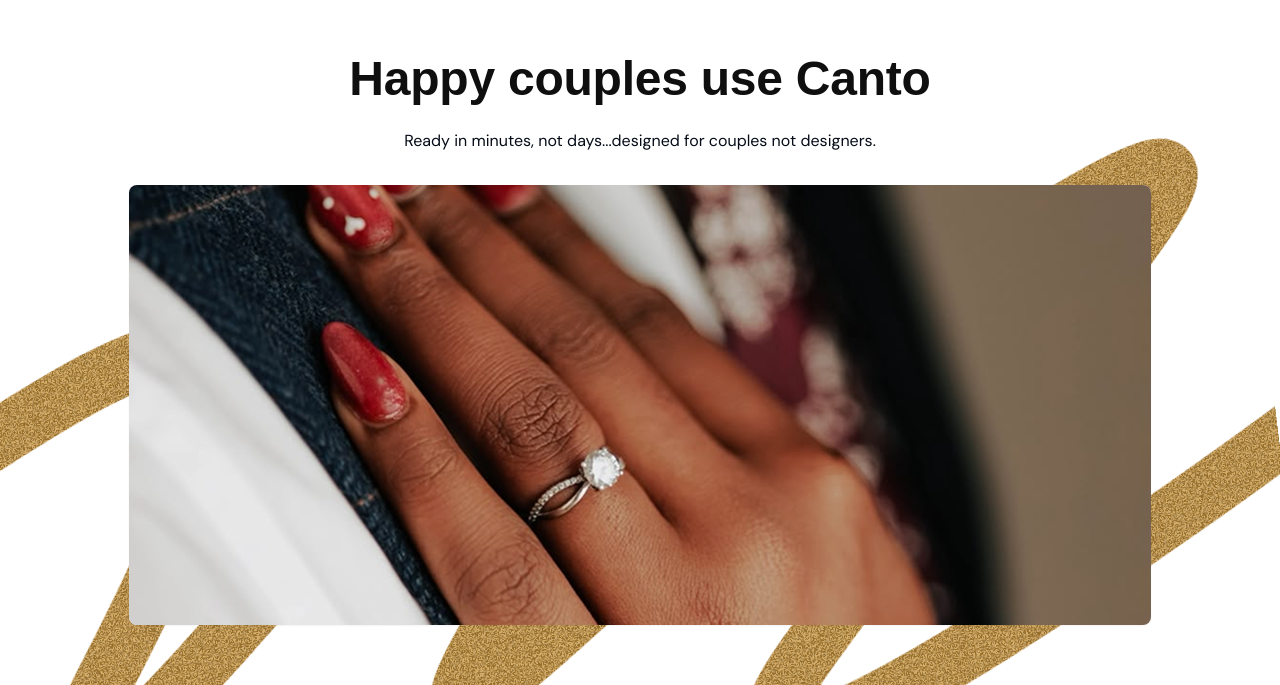
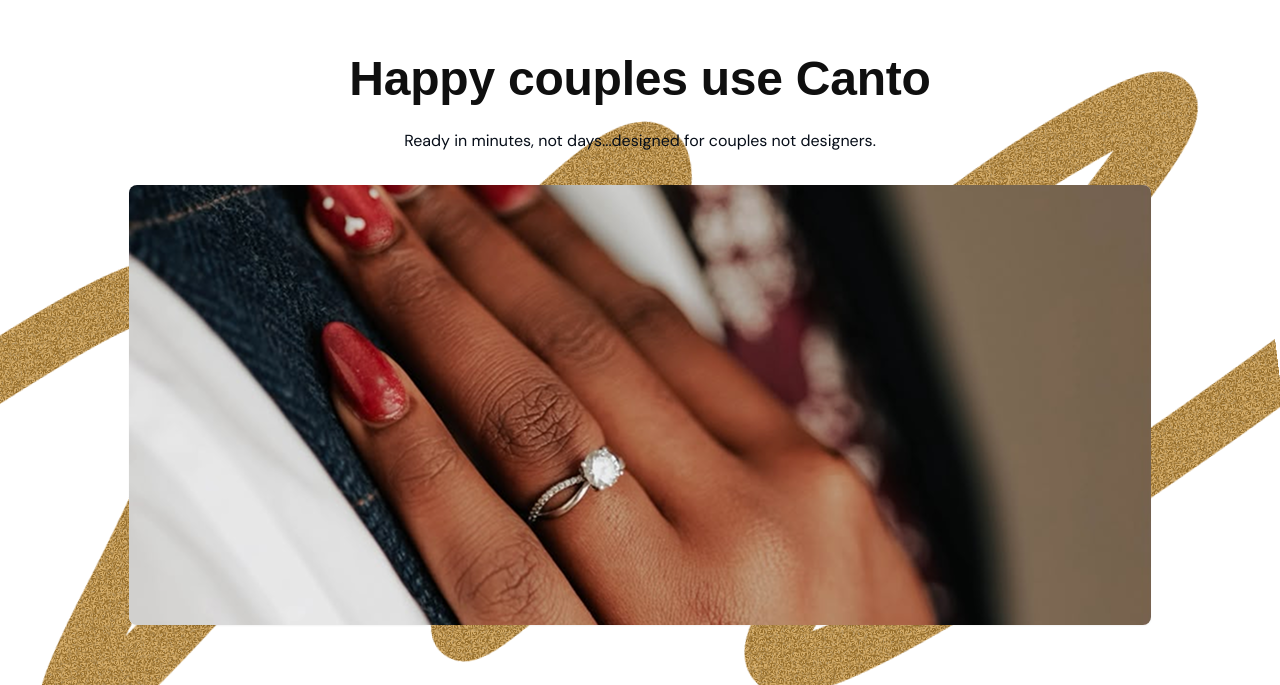
Before and after one commit to CantoX-Hub/cantoX-website, a Next.js app: page / in a window 1280 px wide. Shown: the part 4461-5146 px from the top of the page. Built offline with nearby package versions, Linux system fonts and the light colour scheme; a web font is replaced by a local one.

Commit message:
fix svg stroke

```diff
--- a/app/component/landing/HappyCouple.tsx
+++ b/app/component/landing/HappyCouple.tsx
@@ -17,14 +17,14 @@
       </div>
 
       {/* Image and full-width decorative stroke */}
-      <div className="relative mt-8 sm:min-h-[600px] w-full">
+      <div className="relative mt-8 sm:min-h-[700px] w-full">
         {/* Full viewport-width SVG */}
         <div
           className="
             pointer-events-none
             absolute
             left-1/2
-            top-1/2
+            top-1/3
             z-0
             w-screen
             max-w-none
@@ -37,10 +37,10 @@
           <Image
             src="/stroke.svg"
             alt=""
-            width={1740}
-            height={561}
+            width={1400}
+            height={700}
             priority
-            className="block h-auto w-full"
+            className="block h-[700px] w-full"
             sizes="100vw"
           />
         </div>
```
